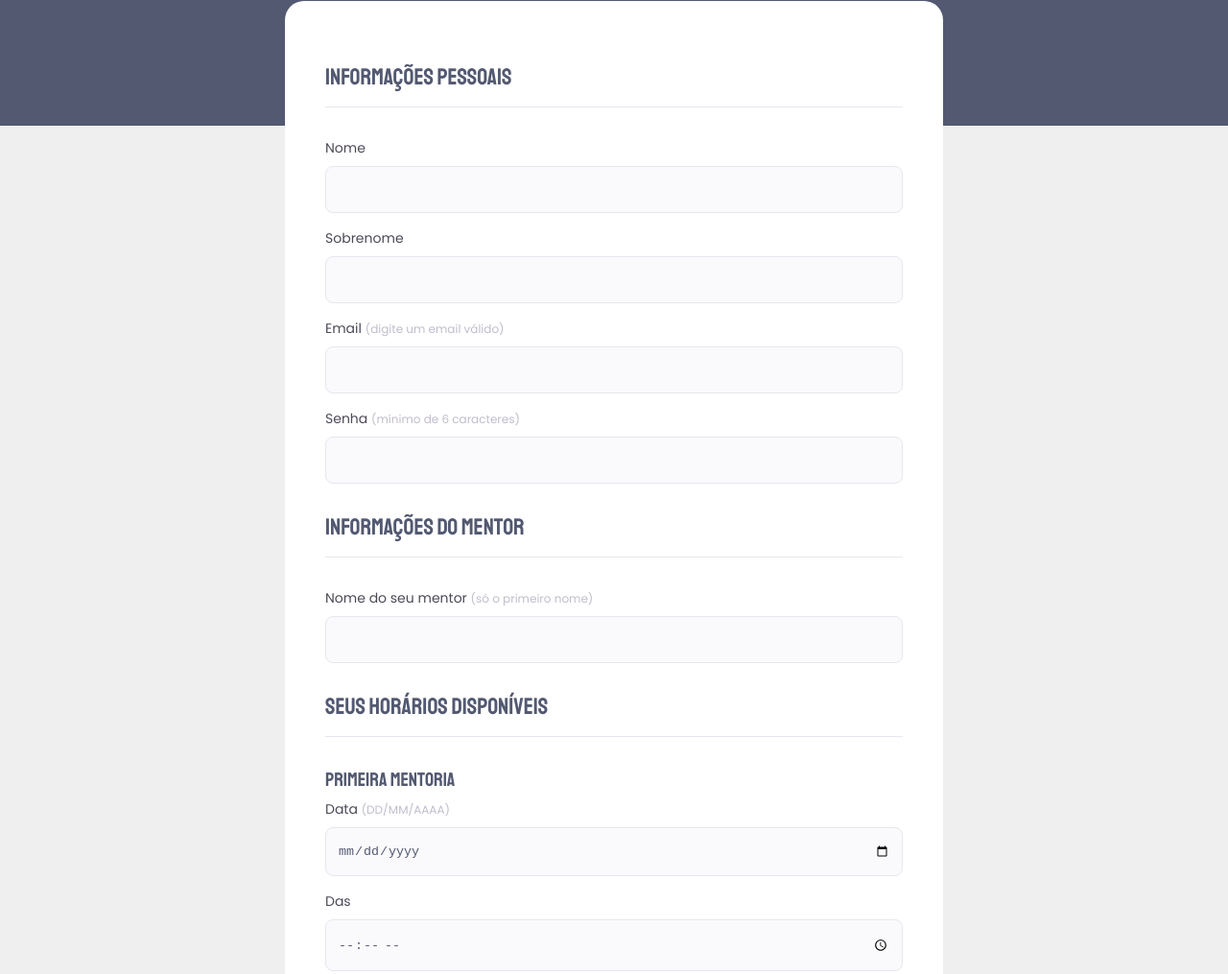
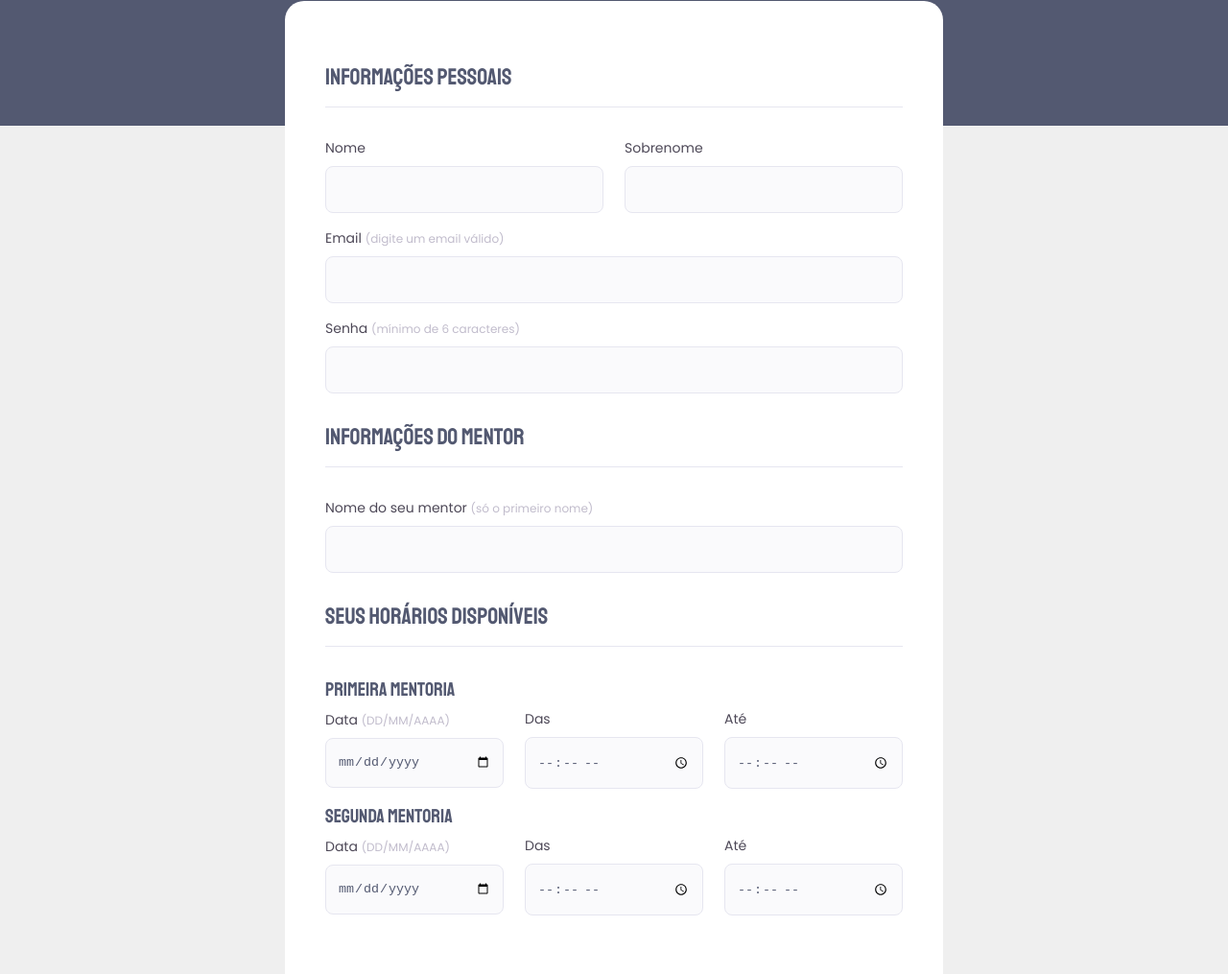
Before and after one commit to leandrobarreto23/formulario-mentoria, a plain HTML site: page index.html in a window 1280 px wide. Shown: the part 305-1320 px from the top of the page at 96% size. Drawn offline with Linux system fonts and the light colour scheme.

Commit message:
add media queries and util classes

```diff
--- a/index.html
+++ b/index.html
@@ -15,6 +15,7 @@
     <form>
       <fieldset>
         <legend>Informações pessoais</legend>
+        <div class="col-2">
           <div class="input-wrapper">
             <label for="mentory-name">Nome</label>
             <input type="text" name="mentory-name">
@@ -22,6 +23,7 @@
           <div class="input-wrapper">
             <label for="mentory-surname">Sobrenome</label>
             <input type="text" name="mentory-surname">
+          </div>
         </div>
         <div class="input-wrapper">
           <label for="mentory-mail">Email <span>(digite um email válido)</span></label>
@@ -42,6 +44,7 @@
       <fieldset>
         <legend>Seus horários disponíveis</legend>
         <h2>Primeira mentoria</h2>
+        <div class="col-3">
           <div class="input-wrapper">
             <label for="mentory-first-date">Data <span>(DD/MM/AAAA)</span></label>
             <input type="date" name="mentory-first-date">
@@ -54,7 +57,9 @@
             <label for="mentory-first-time">Até</label>
             <input type="time" name="mentory-first-end">
           </div>
+        </div>
         <h2>Segunda Mentoria</h2>
+        <div class="col-3">
           <div class="input-wrapper">
             <label for="mentory-second-date">Data <span>(DD/MM/AAAA)</span></label>
             <input type="date" name="mentory-second-date">
@@ -67,6 +72,7 @@
             <label for="mentory-first-time">Até</label>
             <input type="time" name="mentory-second-end">
           </div>
+        </div>
       </fieldset>
     </form>
     <div class="btn-save">
--- a/style.css
+++ b/style.css
@@ -104,6 +104,7 @@ fieldset {
 }
 
 .input-wrapper {
+  width: 100%;
   display: flex;
   flex-direction: column;
 
@@ -161,3 +162,19 @@ fieldset {
     opacity: 0.9;
   }
 }
+
+@media (min-width: 600px) {
+
+  .col-2, .col-3 {
+    margin-bottom: 1.6rem;
+    display: flex;
+    align-items: center;
+    justify-content: space-between;
+    gap: 2.2rem;
+  }
+
+  .col-2 > .input-wrapper + .input-wrapper,
+  .col-3 > .input-wrapper + .input-wrapper {
+    margin-top: 0;
+  }
+}
```
Lines whose indentation alone changed are shown as unchanged.
